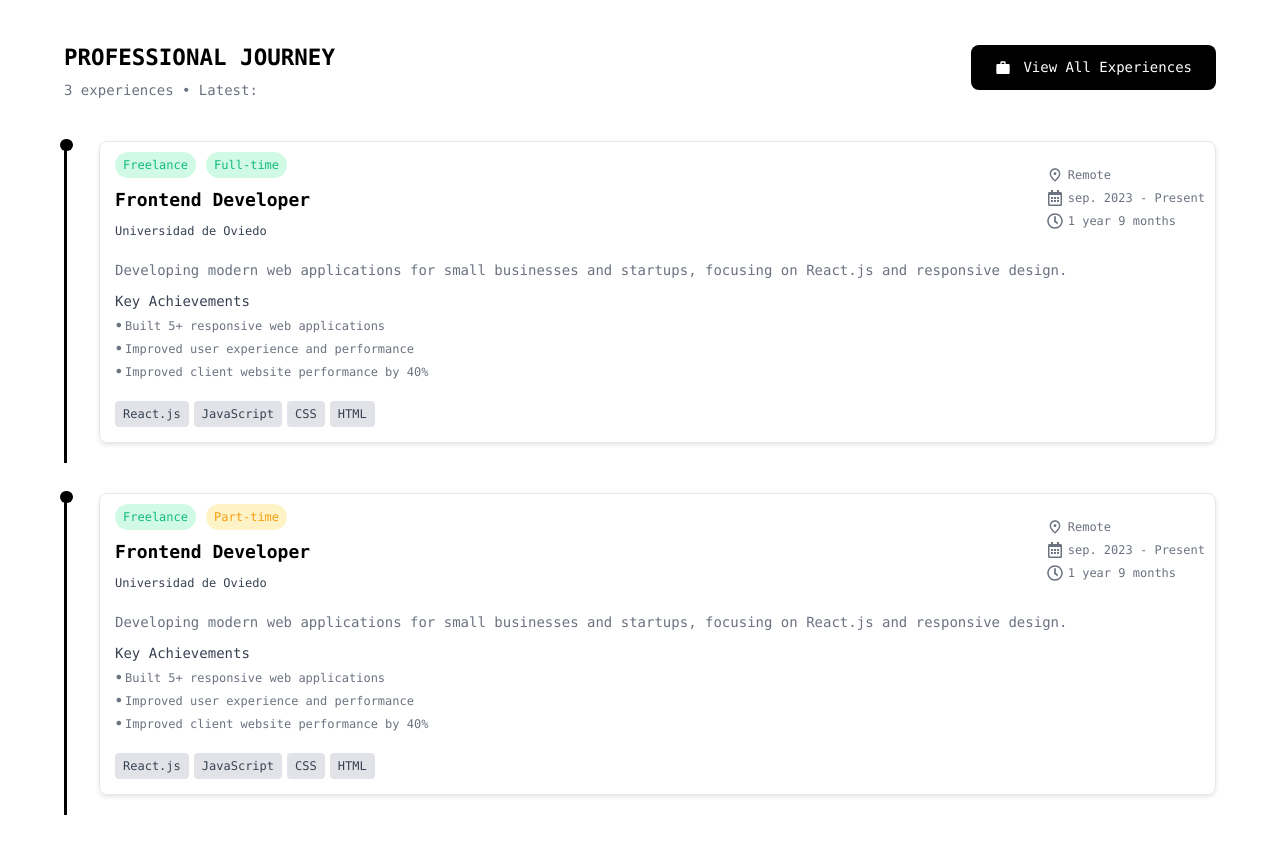
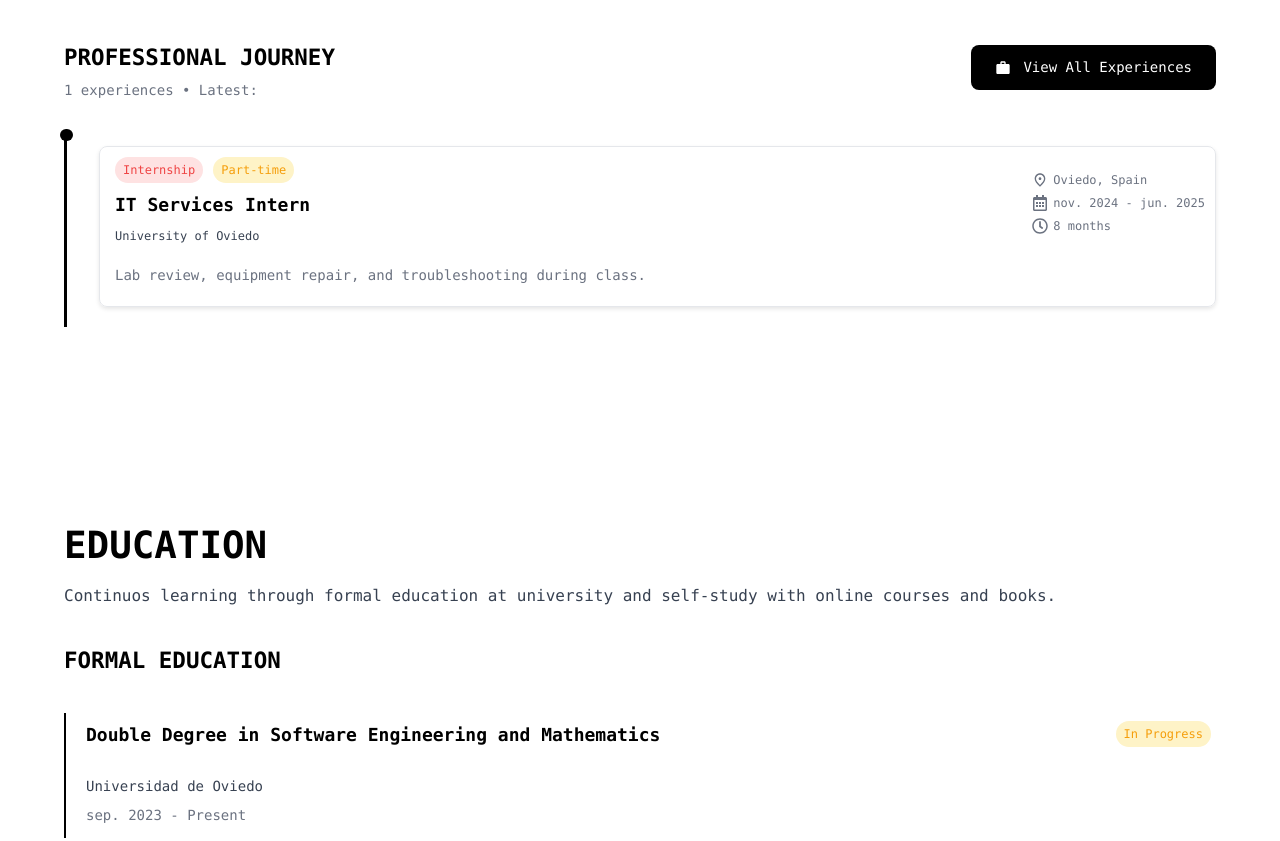
Before and after one commit to Mendana/my-portfolio, a React (Vite) app: page / in a window 1280 px wide. Shown: the part 1940-2781 px from the top of the page. Built offline with nearby package versions, Linux system fonts and the light colour scheme.

Commit message:
feat: actualizar sección de experiencia profesional y mejorar cálculo de duración

```diff
--- a/src/App.css
+++ b/src/App.css
@@ -330,8 +330,6 @@
 /* Experience section */
 
 /* Experience item */
-/* Estilos para FormalExperienceItem similares a FormalEducationItem */
-
 .experience-item {
     padding: 1rem 1rem 1rem 1.5rem;
     margin-top: 1rem;
--- a/src/components/Experience.jsx
+++ b/src/components/Experience.jsx
@@ -74,7 +74,7 @@ function Experience() {
                             direction="fromBottom"
                             delay={0.1 * index}
                         >
-                            <div className="relative pl-[16px] border-l-2 pb-8 border-[var(--text-primary)] md:pl-[32px] md:border-l-3">
+                            <div className="relative pl-[16px] border-l-2 pb-8 pt-2 border-[var(--text-primary)] md:pl-[32px] md:border-l-3">
                                 <div className="absolute left-[-7px] top-[-2px] w-5 h-5 bg-[var(--text-primary)] rounded-full lg:left-[-7px] xl:left[-5px]" />
                                 <FormalExperienceItem
                                     title={item.title}
--- a/src/components/FormalExperienceItem.jsx
+++ b/src/components/FormalExperienceItem.jsx
@@ -55,16 +55,20 @@ function FormalExperienceItem({
             return "Duración desconocida";
         }
 
-        const duration = endDate - startDate;
+        // Cálculo contando meses extremos como completos
+        let years = endDate.getFullYear() - startDate.getFullYear();
+        let months = endDate.getMonth() - startDate.getMonth() + 1; // +1 para incluir el mes actual
 
-        const years = Math.floor(duration / (1000 * 60 * 60 * 24 * 365.25));
-        const months = Math.floor(
-            (duration % (1000 * 60 * 60 * 24 * 365.25)) / (1000 * 60 * 60 * 24 * 30.44)
-        );
+        // Ajustar si el mes final es menor que el inicial
+        if (months <= 0) {
+            years--;
+            months += 12;
+        }
 
-        if (years === 0 && months === 0) {
-            return "Menos de un mes";
-        } else if (years === 0) {
+        // Eliminamos la comprobación de días ya que queremos contar los meses extremos completos
+
+        // Formatear el resultado
+        if (years === 0) {
             return `${months} ${months === 1 ? "month" : "months"}`;
         } else if (months === 0) {
             return `${years} ${years === 1 ? "year" : "years"}`;
@@ -158,7 +162,7 @@ function FormalExperienceItem({
                 transition={{ duration: 0.5, delay: 0.4 }}
             >
                 <p>{description}</p>
-                <span className="experience-item__achievements-title">Key Achievements</span>
+                {keyAchievements.length > 0 && <span className="experience-item__achievements-title">Key Achievements</span>}
                 <ul>
                     {keyAchievements.map((achievement, index) => (
                         <motion.li
--- a/src/data/formalExperience.json
+++ b/src/data/formalExperience.json
@@ -1,51 +1,16 @@
 {
     "experiences": [
         {
-            "title": "Frontend Developer",
-            "jobType": "Freelance",
-            "workingDay": "Full-time",
-            "company": "Universidad de Oviedo",
-            "startDate": "sep. 2023",
-            "endDate": "Present",
-            "description": "Developing modern web applications for small businesses and startups, focusing on React.js and responsive design.",
-            "keyAchievements": [
-                "Built 5+ responsive web applications",
-                "Improved user experience and performance",
-                "Improved client website performance by 40%"
-            ],
-            "technologies": ["React.js", "JavaScript", "CSS", "HTML"],
-            "location": "Remote"
-        },
-        {
-            "title": "Frontend Developer",
-            "jobType": "Freelance",
+            "title": "IT Services Intern",
+            "jobType": "Internship",
             "workingDay": "Part-time",
-            "company": "Universidad de Oviedo",
-            "startDate": "sep. 2023",
-            "endDate": "Present",
-            "description": "Developing modern web applications for small businesses and startups, focusing on React.js and responsive design.",
-            "keyAchievements": [
-                "Built 5+ responsive web applications",
-                "Improved user experience and performance",
-                "Improved client website performance by 40%"
-            ],
-            "technologies": ["React.js", "JavaScript", "CSS", "HTML"],
-            "location": "Remote"
-        },
-        {
-            "title": "Frontend Developer",
-            "jobType": "Freelance",
-            "company": "Universidad de Oviedo",
-            "startDate": "sep. 2023",
-            "endDate": "Present",
-            "description": "Developing modern web applications for small businesses and startups, focusing on React.js and responsive design.",
-            "keyAchievements": [
-                "Built 5+ responsive web applications",
-                "Improved user experience and performance",
-                "Improved client website performance by 40%"
-            ],
-            "technologies": ["React.js", "JavaScript", "CSS", "HTML"],
-            "location": "Remote"
+            "company": "University of Oviedo",
+            "startDate": "nov. 2024",
+            "endDate": "jun. 2025",
+            "description": "Lab review, equipment repair, and troubleshooting during class.",
+            "keyAchievements": [],
+            "technologies": [],
+            "location": "Oviedo, Spain"
         }
     ]
 }
```
